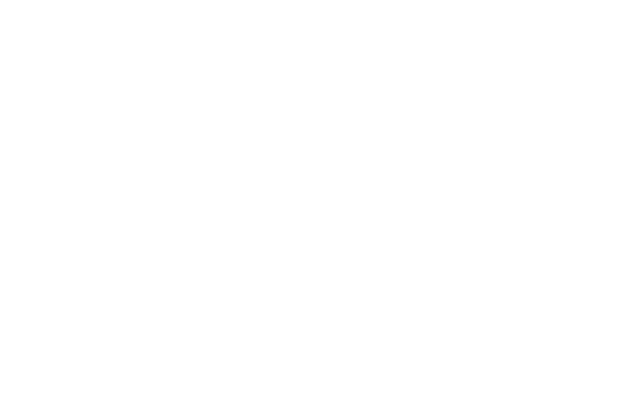
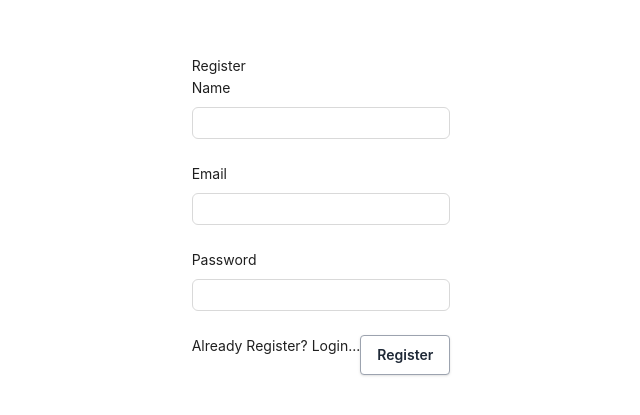
Before and after one commit to OjasTulswani/Money-Tracker-MERN-, a React (Create React App) app in the folder client/: page /register in a window 1280 px wide. Before the commit this address had no page. Shown: the part 145-560 px from the top of the page, without its empty margins (319-959 px from the left). Built offline with nearby package versions, Linux system fonts and the light colour scheme; the HTML template or start-up script is replaced by a standard one.

Commit message:
Login Registration Form

```diff
--- a/client/package.json
+++ b/client/package.json
@@ -6,6 +6,7 @@
     "@testing-library/jest-dom": "^5.17.0",
     "@testing-library/react": "^13.4.0",
     "@testing-library/user-event": "^13.5.0",
+    "antd": "^5.15.2",
     "axios": "^1.6.7",
     "react": "^18.2.0",
     "react-dom": "^18.2.0",
--- a/client/src/App.js
+++ b/client/src/App.js
@@ -1,6 +1,8 @@
 import { Routes, Route } from 'react-router-dom'
 import HomePage from './pages/HomePage';
 import './index.css'
+import Register from './pages/Register';
+import Login from './pages/Login';
 
 
 function App() {
@@ -8,6 +10,8 @@
     <>
       <Routes>
         <Route path="/" element = {<HomePage/>}/>
+        <Route path='/register' element = {<Register/>}/>
+        <Route path='/login' element = {<Login/>}/>
       </Routes>
 
     </>
--- a/client/src/index.css
+++ b/client/src/index.css
@@ -8,6 +8,13 @@
   height: 85vh;
 }
 
+.register-page{
+  display: flex;
+  align-items: center;
+  justify-content: center;
+  height: 90vh;
+}
+
 @tailwind base;
 @tailwind components;
 @tailwind utilities;
--- a/client/src/index.js
+++ b/client/src/index.js
@@ -1,5 +1,6 @@
 import React from 'react';
 import ReactDOM from 'react-dom/client';
+// import 'antd/dist/antd.min.css'
 import './index.css';
 import App from './App';
 import {BrowserRouter} from 'react-router-dom'
--- /dev/null
+++ b/client/src/pages/Login.js
@@ -0,0 +1,40 @@
+import React from 'react'
+import {Form, Input} from 'antd'
+import { Link } from 'react-router-dom'
+
+const Login = () => {
+
+    //form submit
+    const submitHandler = (values) =>{
+        console.log(values)
+    }
+
+  return (
+    <>
+    <div className='register-page'>
+            <Form layout='vertical' onFinish={submitHandler}>
+                <h1>Login</h1>
+
+
+                <Form.Item label= "Email" name="email">
+                    <Input type='email' />
+                </Form.Item>
+                <Form.Item label= "Password" name="password">
+                    <Input type='password'/>
+                </Form.Item>
+
+                <div className="flex justify-between">
+                    <Link to="/register" >Not a user? Register...</Link>
+                    <button class="bg-white hover:bg-gray-100 text-gray-800 font-semibold py-2 px-4 border border-gray-400 rounded shadow">
+                        Login
+                    </button>
+                </div>
+            </Form>
+
+        </div>
+
+    </>
+  )
+}
+
+export default Login
--- /dev/null
+++ b/client/src/pages/Register.js
@@ -0,0 +1,42 @@
+import React from 'react'
+import {Form, Input} from 'antd'
+import { Link } from 'react-router-dom'
+
+
+const Register = () => {
+
+    //form submit
+    const submitHandler = (values) =>{
+        console.log(values)
+    }
+
+  return (
+    <>
+        <div className='register-page'>
+            <Form layout='vertical' onFinish={submitHandler}>
+                <h1>Register</h1>
+
+                <Form.Item label= "Name" name="name">
+                    <Input />
+                </Form.Item>
+                <Form.Item label= "Email" name="email">
+                    <Input type='email' />
+                </Form.Item>
+                <Form.Item label= "Password" name="password">
+                    <Input type='password'/>
+                </Form.Item>
+
+                <div className="flex justify-between">
+                    <Link to="/login" >Already Register? Login...</Link>
+                    <button class="bg-white hover:bg-gray-100 text-gray-800 font-semibold py-2 px-4 border border-gray-400 rounded shadow">
+                        Register
+                    </button>
+                </div>
+            </Form>
+
+        </div>
+    </>
+  )
+}
+
+export default Register
```
Also changed, not shown: 1 other file (tests, documents, lock files or other folders).
